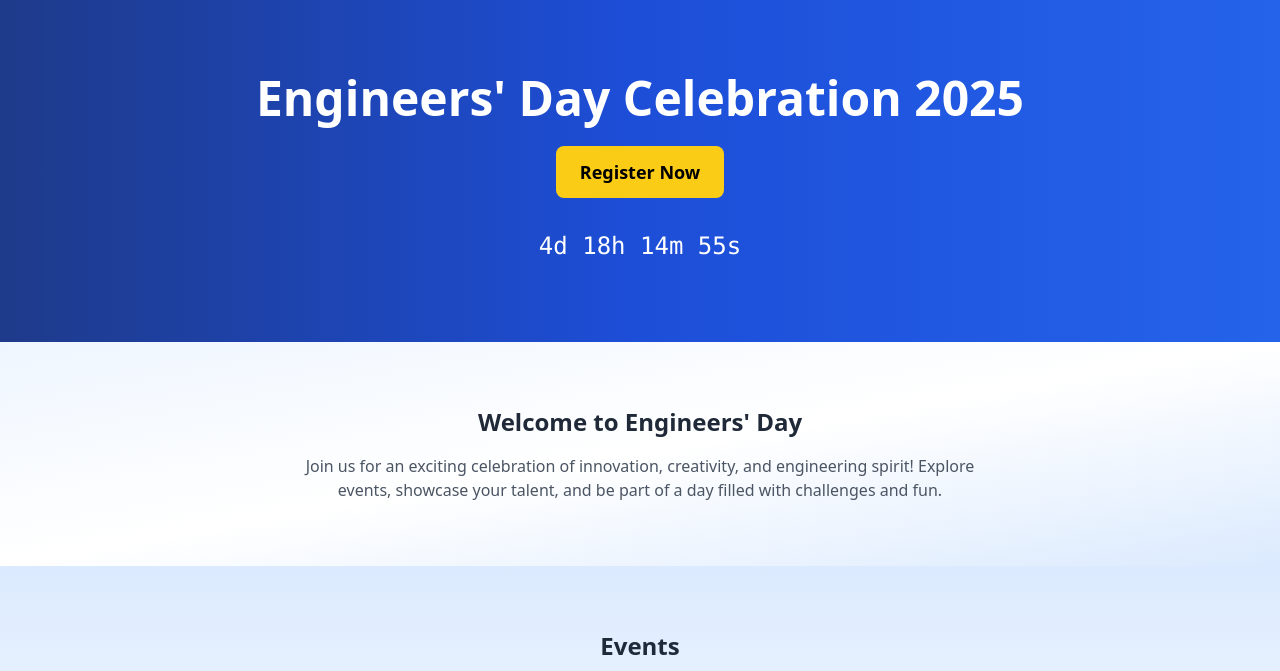
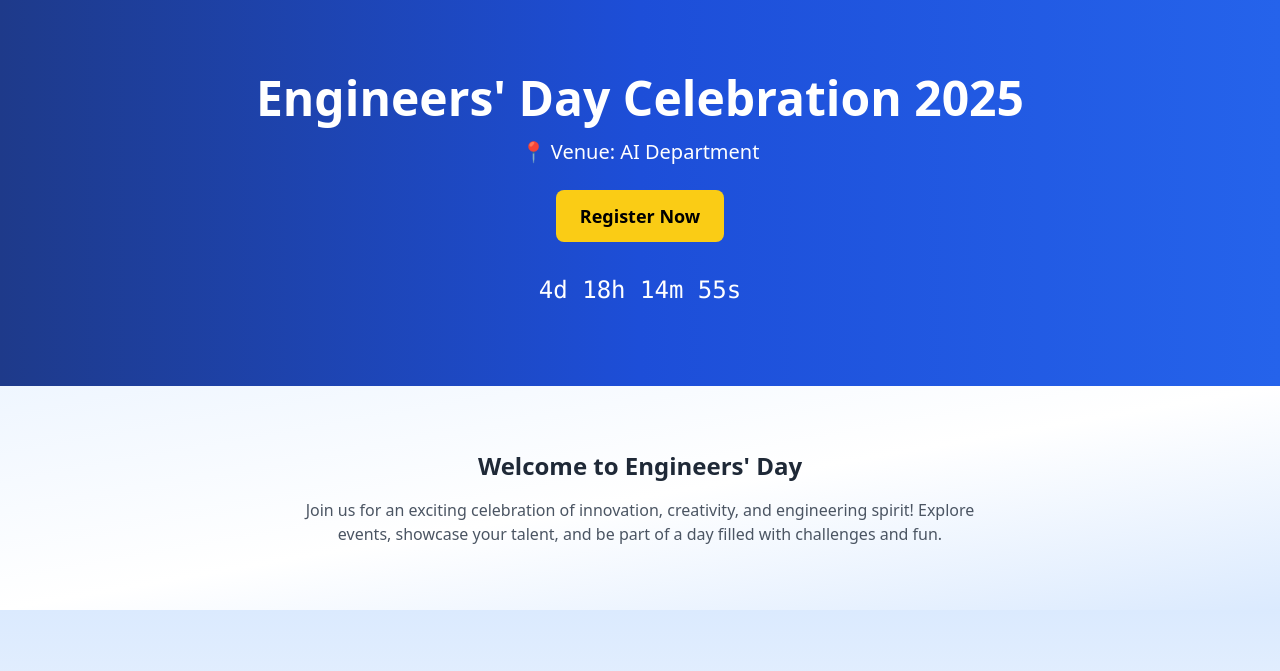
Before and after one commit to dilpakshayapatnala/engineers-day-site, a plain HTML site: page index.html in a window 1280 px wide. Shown: the part 86-757 px from the top of the page. Drawn offline with nearby package versions, Linux system fonts and the light colour scheme.

Commit message:
Update index.html

```diff
--- a/index.html
+++ b/index.html
@@ -33,13 +33,19 @@
 <header id="home" class="bg-gradient-to-r from-blue-900 via-blue-700 to-blue-600 text-white py-20 text-center">
   <div class="container mx-auto px-4">
     <h1 class="text-4xl md:text-5xl font-extrabold">Engineers' Day Celebration 2025</h1>
+
+    <!-- Venue -->
+    <p class="mt-4 text-lg md:text-xl font-medium">📍 Venue: AI Department</p>
+
     <a href="https://forms.gle/krZJMKB7pWnhMa3j7" target="_blank"
        class="bg-yellow-400 text-black px-6 py-3 rounded-lg text-lg font-semibold hover:bg-yellow-500 transition mt-6 inline-block">
       Register Now
     </a>
+
     <div id="countdown" class="mt-8 text-2xl font-mono"></div>
   </div>
 </header>
+
 
   <!-- Intro Section -->
   <section class="py-16 text-center bg-gradient-to-br from-blue-50 via-white to-blue-100">
```
Lines whose indentation alone changed are shown as unchanged.
